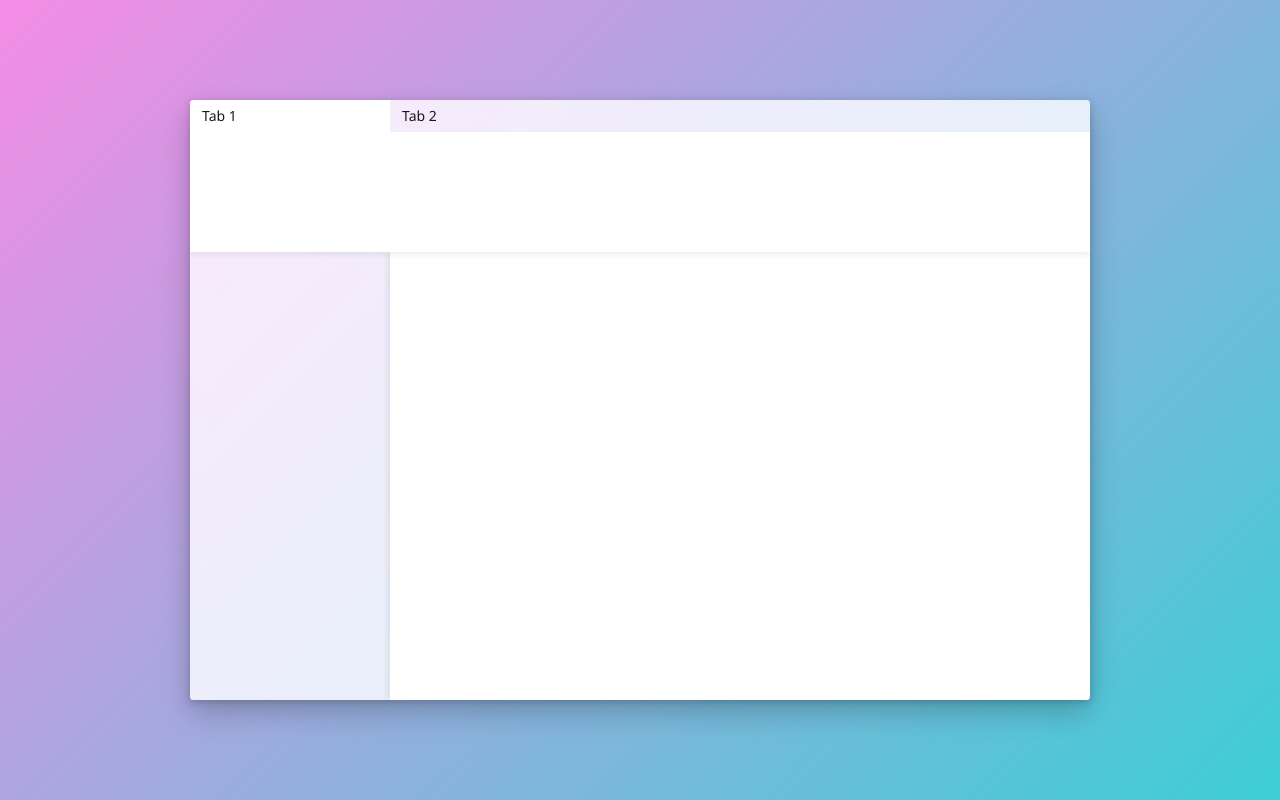
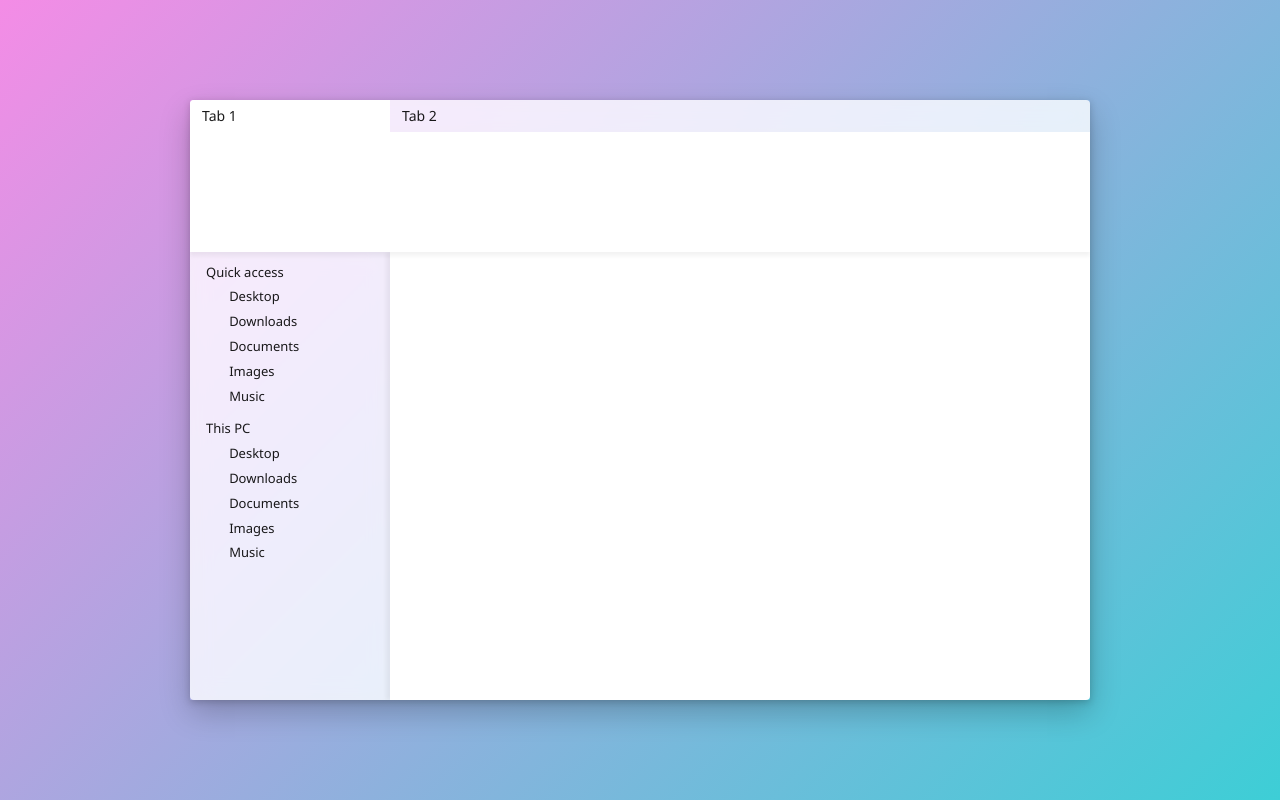
Before and after one commit to vdbongard/explorer, a React (Create React App) app: page / in a window 1280 px wide. Built offline with nearby package versions, Linux system fonts and the light colour scheme.

Commit message:
Added basic sidebar elements

```diff
--- a/src/components/Header/Header.tsx
+++ b/src/components/Header/Header.tsx
@@ -2,7 +2,7 @@ import React, { FC, ReactElement } from 'react';
 import './Header.scss';
 
 const Header: FC = (): ReactElement => {
-  return <div className="Header"></div>;
+  return <div className="Header" />;
 };
 
 export default Header;
--- a/src/components/Sidebar/Sidebar.scss
+++ b/src/components/Sidebar/Sidebar.scss
@@ -4,4 +4,18 @@
   background: rgba(white, 0.8);
   backdrop-filter: blur(10px) saturate(125%);
   border-bottom-left-radius: $border-radius;
+  user-select: none;
+  padding: 8px 0;
+  font-size: 13px;
+
+  .group {
+    margin-bottom: 8px;
+  }
+
+  .group-heading {
+    display: flex;
+    align-items: center;
+    padding: 0 16px;
+    height: 24px;
+  }
 }
--- a/src/components/Sidebar/Sidebar.tsx
+++ b/src/components/Sidebar/Sidebar.tsx
@@ -1,8 +1,101 @@
-import React, { FC, ReactElement } from 'react';
+import React, { FC, ReactElement, ReactNode, useState } from 'react';
 import './Sidebar.scss';
+import SidebarElement from '../SidebarElement/SidebarElement';
+
+const quickAccessFolder = [
+  {
+    name: 'Desktop',
+    icon: '',
+  },
+  {
+    name: 'Downloads',
+    icon: '',
+  },
+  {
+    name: 'Documents',
+    icon: '',
+  },
+  {
+    name: 'Images',
+    icon: '',
+  },
+  {
+    name: 'Music',
+    icon: '',
+  },
+];
+
+const thisPCFolder = [
+  {
+    name: 'Desktop',
+    icon: '',
+  },
+  {
+    name: 'Downloads',
+    icon: '',
+  },
+  {
+    name: 'Documents',
+    icon: '',
+  },
+  {
+    name: 'Images',
+    icon: '',
+  },
+  {
+    name: 'Music',
+    icon: '',
+  },
+];
 
 const Sidebar: FC = (): ReactElement => {
-  return <div className="Sidebar"></div>;
+  const [selectedElementIndex, setSelectedElementIndex] = useState();
+  const [selectedPCElementIndex, setSelectedPCElementIndex] = useState();
+
+  const quickAccessList = quickAccessFolder.map(
+    ({ name, icon }, index): ReactNode => (
+      <SidebarElement
+        name={name}
+        icon={icon}
+        key={index}
+        index={index}
+        selected={index === selectedElementIndex}
+        onClick={(i): void => {
+          setSelectedElementIndex(i);
+          setSelectedPCElementIndex(null);
+        }}
+      />
+    )
+  );
+
+  const thisPCList = thisPCFolder.map(
+    ({ name, icon }, index): ReactNode => (
+      <SidebarElement
+        name={name}
+        icon={icon}
+        key={index}
+        index={index}
+        selected={index === selectedPCElementIndex}
+        onClick={(i): void => {
+          setSelectedPCElementIndex(i);
+          setSelectedElementIndex(null);
+        }}
+      />
+    )
+  );
+
+  return (
+    <div className="Sidebar">
+      <div className="group">
+        <div className="group-heading">Quick access</div>
+        {quickAccessList}
+      </div>
+      <div className="group">
+        <div className="group-heading">This PC</div>
+        {thisPCList}
+      </div>
+    </div>
+  );
 };
 
 export default Sidebar;
--- /dev/null
+++ b/src/components/SidebarElement/SidebarElement.scss
@@ -0,0 +1,26 @@
+@import '../../styles/variables.scss';
+
+.SidebarElement {
+  display: flex;
+  align-items: center;
+  padding: 4px 20px;
+  cursor: pointer;
+  border: 1px solid transparent;
+
+  &:hover {
+    background-color: $color-blue-light;
+  }
+
+  &.selected {
+    background-color: $color-blue;
+
+    &:hover {
+      border-color: $color-blue-border;
+    }
+  }
+
+  .icon {
+    font-family: 'Segoe MDL2 Assets', serif;
+    margin-right: 8px;
+  }
+}
--- /dev/null
+++ b/src/components/SidebarElement/SidebarElement.tsx
@@ -0,0 +1,25 @@
+import React, { FC, ReactElement } from 'react';
+import './SidebarElement.scss';
+
+interface Props {
+  name: string;
+  icon: string;
+  selected: boolean;
+  index: number;
+  onClick: (index: number) => void;
+}
+
+const SidebarElement: FC<Props> = ({ icon, name, selected, index, onClick }): ReactElement => {
+  let className = 'SidebarElement';
+
+  if (selected) className += ' selected';
+
+  return (
+    <div className={className} onClick={(): void => onClick(index)}>
+      <div className="icon">{icon}</div>
+      <div className="name">{name}</div>
+    </div>
+  );
+};
+
+export default SidebarElement;
--- a/src/components/Tab/Tab.scss
+++ b/src/components/Tab/Tab.scss
@@ -7,6 +7,7 @@
   width: 200px;
   cursor: default;
   font-size: 14px;
+  user-select: none;
 
   &:hover {
     background: rgba(white, 0.5);
--- a/src/components/TitleBar/TitleBar.tsx
+++ b/src/components/TitleBar/TitleBar.tsx
@@ -5,7 +5,7 @@ import Tab from '../Tab/Tab';
 const tabs = ['Tab 1', 'Tab 2'];
 
 const TopBar: FC = (): ReactElement => {
-  const [selectedTab, setSelectedTab] = useState(0);
+  const [selectedTabIndex, setSelectedTabIndex] = useState(0);
   const [maximized, setMaximized] = useState(false);
 
   const Tabs = tabs.map(
@@ -14,8 +14,8 @@ const TopBar: FC = (): ReactElement => {
         name={name}
         index={index}
         key={index}
-        selected={index === selectedTab}
-        onClick={(i): void => setSelectedTab(i)}
+        selected={index === selectedTabIndex}
+        onClick={(i): void => setSelectedTabIndex(i)}
       />
     )
   );
--- a/src/styles/_variables.scss
+++ b/src/styles/_variables.scss
@@ -1,5 +1,9 @@
 $color-red: #e81123;
 $color-red-hover: #f1707a;
+$color-blue: #CCE8FF;
+$color-blue-light: #e0f2ff;
+$color-blue-border: #A0D4FF;
+
 $color-text: rgba(black, 0.9);
 $border-radius: 4px;
 
```
